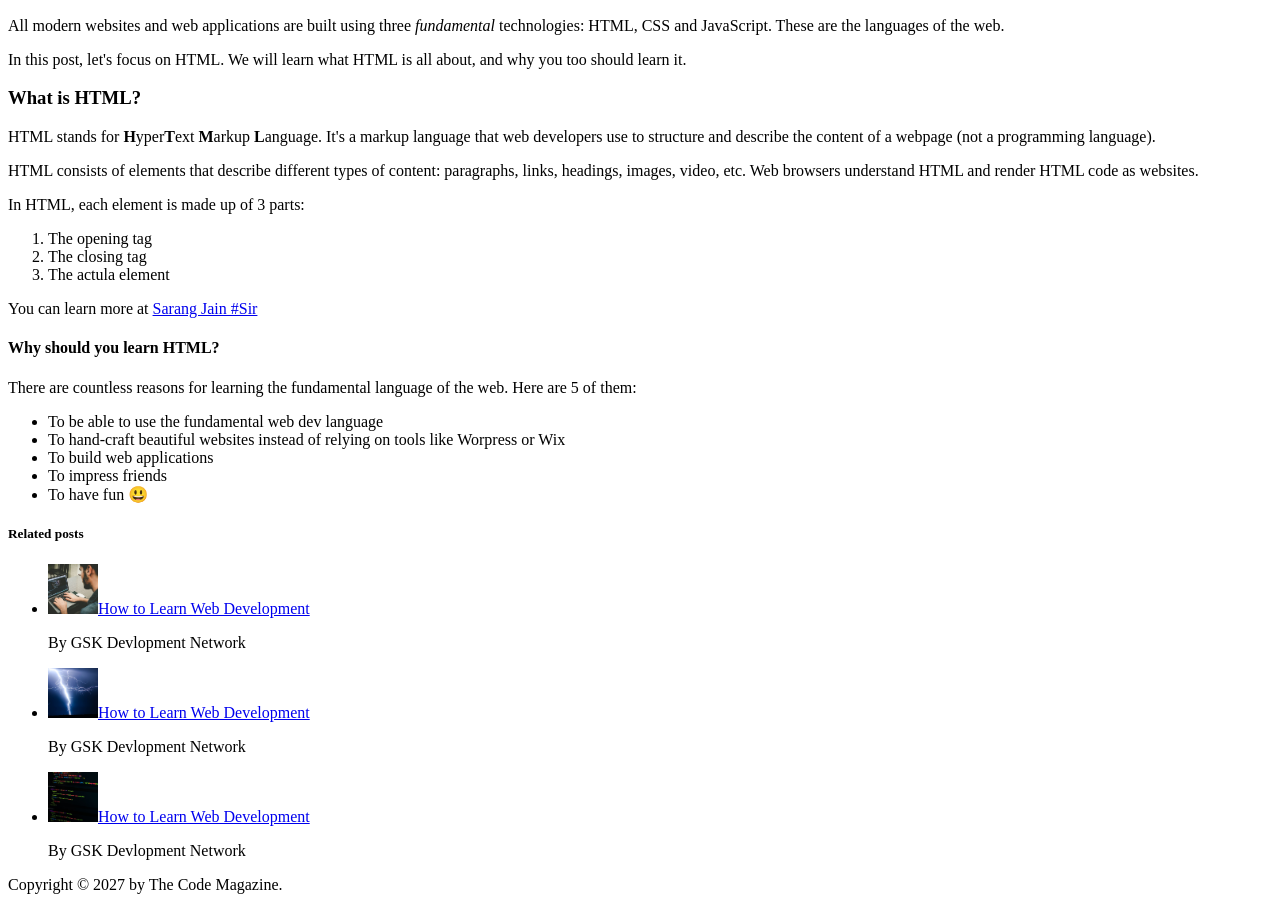
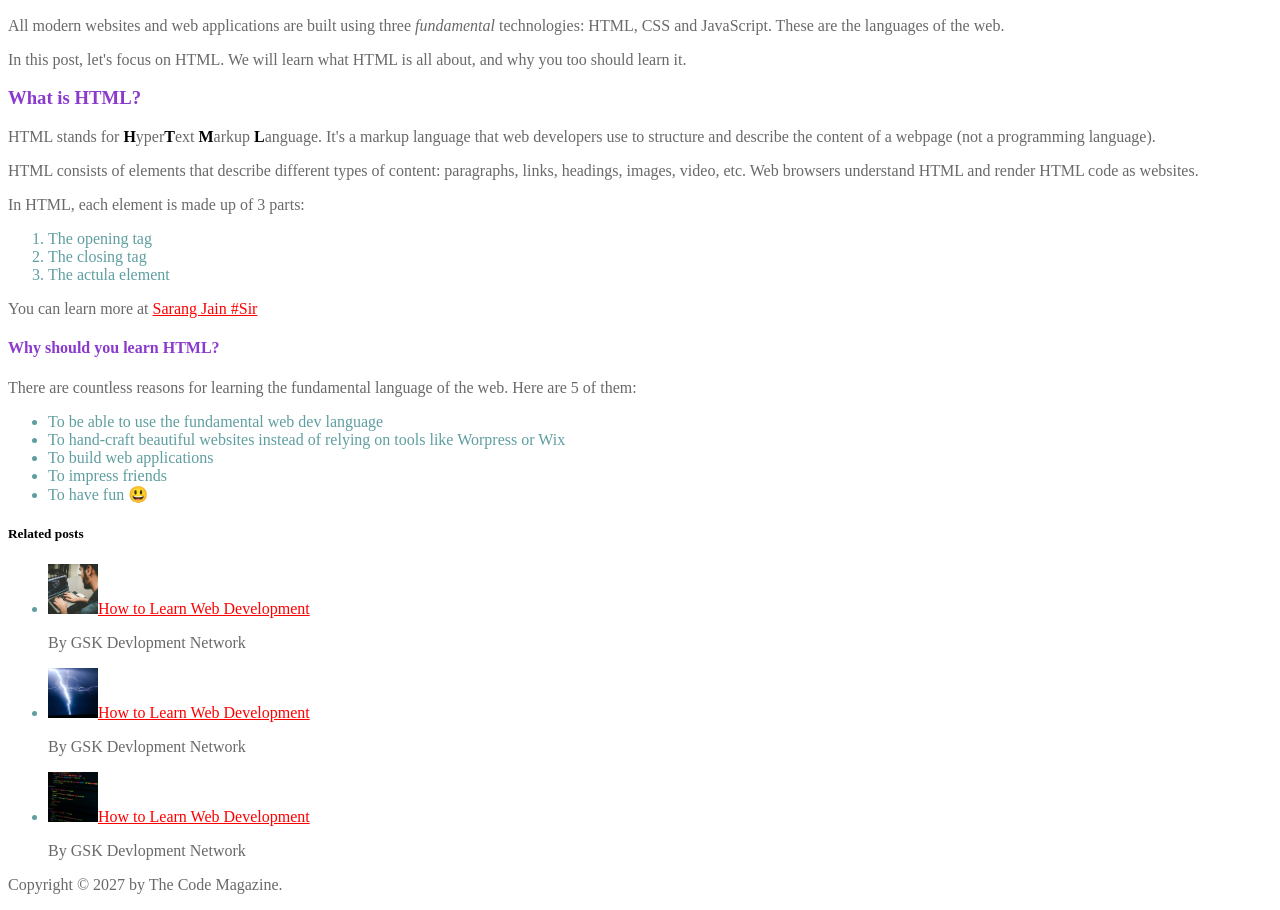
Before and after one commit to the-gsk/GSK--HTML-Practice, a website: page index.html in a window 1280 px wide. Shown: the part 584-1494 px from the top of the page. Drawn offline with Linux system fonts and the light colour scheme.

Commit message:
css work

```diff
--- a/index.html
+++ b/index.html
@@ -5,14 +5,18 @@
     <meta http-equiv="X-UA-Compatible" content="IE=edge" />
     <meta name="viewport" content="width=device-width, initial-scale=1.0" />
     <title>My First Blog</title>
+    <link rel="stylesheet" href="./style/style.css" />
   </head>
   <body>
+    <header>
       <h1>📘 The Code Magazine</h1>
       <a href="./pages/blog.html">Blog</a>
       <a href="./pages/Challanges.html">Challanges</a>
       <a href="./pages/CSS.html">CSS</a>
       <a href="./pages/Grid.html">Grid</a>
+    </header>
 
+    <article>
       <h2>The Basic Langauge of the Web : HTML</h2>
       <img
         src="./assests/images/gaurav.jpg"
@@ -20,8 +24,8 @@
         alt="author gaurav shankar kumar"
       />
       <p>
-      Posted by <strong>Gaurav Shankar Kumar</strong> on Saurday, September 04th
-      2021
+        Posted by <strong>Gaurav Shankar Kumar</strong> on Saurday, September
+        04th 2021
       </p>
       <img
         src="./assests/images/post-img.jpg"
@@ -39,12 +43,11 @@
         and why you too should learn it.
       </p>
       <h3>What is HTML?</h3>
-
       <p>
         HTML stands for <strong>H</strong>yper<strong>T</strong>ext
-      <strong>M</strong>arkup <strong>L</strong>anguage. It's a markup language
-      that web developers use to structure and describe the content of a webpage
-      (not a programming language).
+        <strong>M</strong>arkup <strong>L</strong>anguage. It's a markup
+        language that web developers use to structure and describe the content
+        of a webpage (not a programming language).
       </p>
       <p>
         HTML consists of elements that describe different types of content:
@@ -59,7 +62,9 @@
       </ol>
       <p>
         You can learn more at
-      <a href="https://github.com/sarang67" target="-blank">Sarang Jain #Sir</a>
+        <a href="https://github.com/sarang67" target="-blank"
+          >Sarang Jain #Sir</a
+        >
       </p>
       <h4>Why should you learn HTML?</h4>
       <p>
@@ -76,6 +81,8 @@
         <li>To impress friends</li>
         <li>To have fun 😃</li>
       </ul>
+    </article>
+    <aside>
       <h5>Related posts</h5>
       <ul>
         <li>
@@ -101,6 +108,7 @@
         </li>
         <p>By GSK Devlopment Network</p>
       </ul>
-    <p>Copyright © 2027 by The Code Magazine.</p>
+    </aside>
+    <footer><p>Copyright © 2027 by The Code Magazine.</p></footer>
   </body>
 </html>
--- /dev/null
+++ b/style/style.css
@@ -0,0 +1,20 @@
+h1 {
+  color: rgb(77, 119, 235);
+}
+a {
+  color: red;
+}
+h2,
+h3,
+h4 {
+  color: rgb(139, 58, 206);
+}
+p {
+  color: dimgrey;
+}
+strong {
+  color: black;
+}
+li {
+  color: cadetblue;
+}
```
Lines whose indentation alone changed are shown as unchanged.
